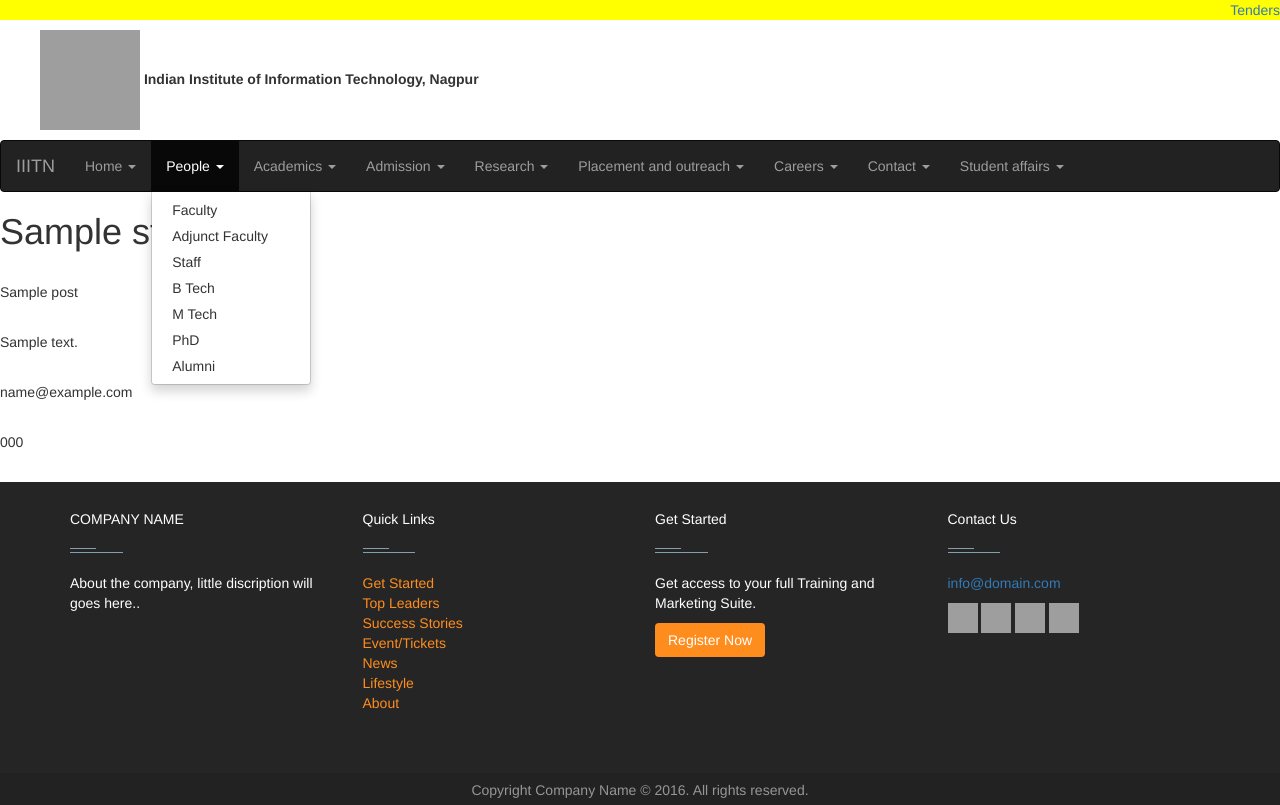
After one commit to iiit-nagpur/Website, a Django app: template base/iiitnweb/templates/People/staff.html in a window 1280 px wide, after a click on "People". The commit adds this page. Run offline with Django 3.2, Linux system fonts and the light colour scheme; the template is opened without the code that fills it: most values are stand-ins (such as "Sample title", 1, 10 or a date in 2020); some libraries are stand-ins or nearby versions; grey boxes are pictures that could not be loaded.

Commit message:
Add Staff in People

```diff
--- a/base/iiitnweb/admin.py
+++ b/base/iiitnweb/admin.py
@@ -2,9 +2,10 @@
 from __future__ import unicode_literals
 
 from django.contrib import admin
-from .models import About,Faculty,Adjunctfac
+from .models import *
 
 admin.site.register(About)
 admin.site.register(Faculty)
 admin.site.register(Adjunctfac)
+admin.site.register(Staff)
 # Register your models here.
--- /dev/null
+++ b/base/iiitnweb/templates/People/staff.html
@@ -0,0 +1,19 @@
+{% extends 'header.html' %}
+
+{% block content %}
+
+{% for i in staffdata%}
+    <h1> {{i.name}}</h1>
+    <br>
+    <p>{{i.post}}</p>
+    <br>
+    <p>{{i.about_fac}}</p>
+    <br>
+    <p>{{i.email}}</p>
+    <br>
+    <p>{{i.phone}}</p>
+    <br>
+{% endfor%}
+
+{% include 'footer.html' %}
+{% endblock %}
--- a/base/iiitnweb/templates/header.html
+++ b/base/iiitnweb/templates/header.html
@@ -49,7 +49,7 @@
     <ul class="dropdown-menu">
       <li><a href="{% url 'facult' %}">Faculty</a></li>
       <li><a href="{% url 'adjunctfac' %}">Adjunct Faculty</a></li>
-      <li><a href="#">Staff</a></li>
+      <li><a href="{% url 'staf' %}">Staff</a></li>
       <li><a href="#">B Tech</a></li>
       <li><a href="#">M Tech</a></li>
       <li><a href="#">PhD</a></li>
--- a/base/iiitnweb/views.py
+++ b/base/iiitnweb/views.py
@@ -10,7 +10,7 @@ from django.views.decorators.csrf import csrf_exempt
 from django.conf import settings
 from django.http import JsonResponse, HttpResponseRedirect
 import json
-from .models import About,Faculty,Adjunctfac
+from .models import *
 
 '''
 To do
@@ -84,7 +84,8 @@ class People(TemplateView):
 		return render(request, 'People/adjunctfaculty.html',{'adjunctdata':object})
 
 	def Staff(request):
-		return render(request, 'People/staff.html')
+		object=Staff.objects.all()
+		return render(request, 'People/staff.html',{'staffdata':object})
 
 	def Btech(request):
 		return render(request, 'People/btech.html')
```
Also changed, not shown: base/iiitnweb/models.py (+7 -0 lines), base/iiitnweb/urls.py (+4 -3 lines), base/db.sqlite3, base/iiitnweb/migrations/0006_staff.py (added).
